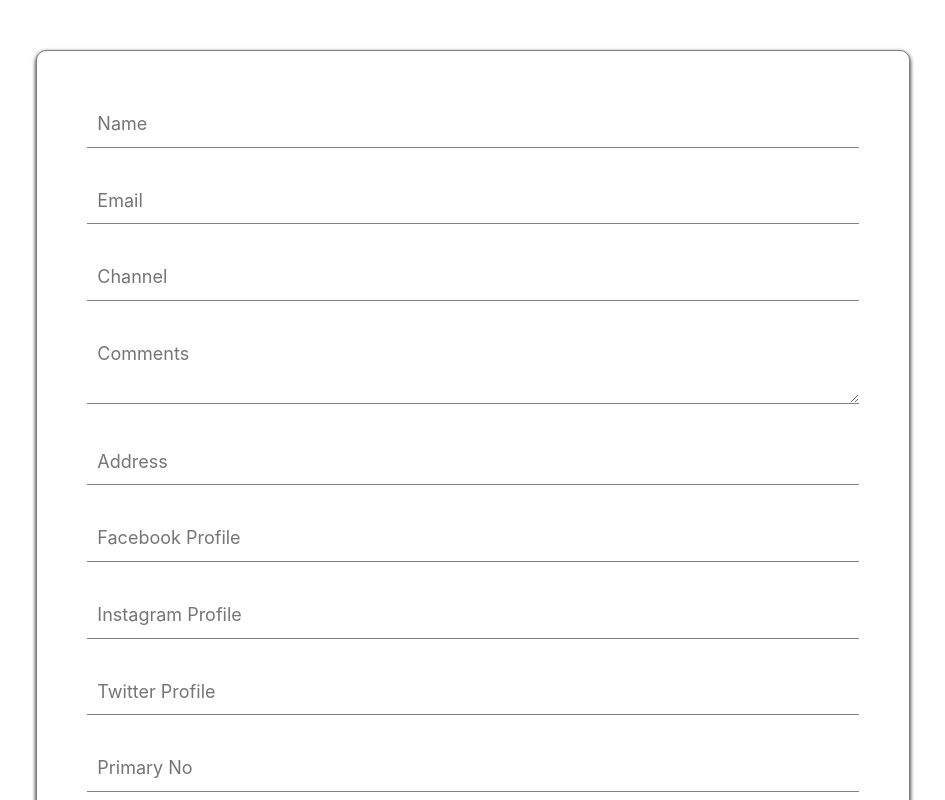
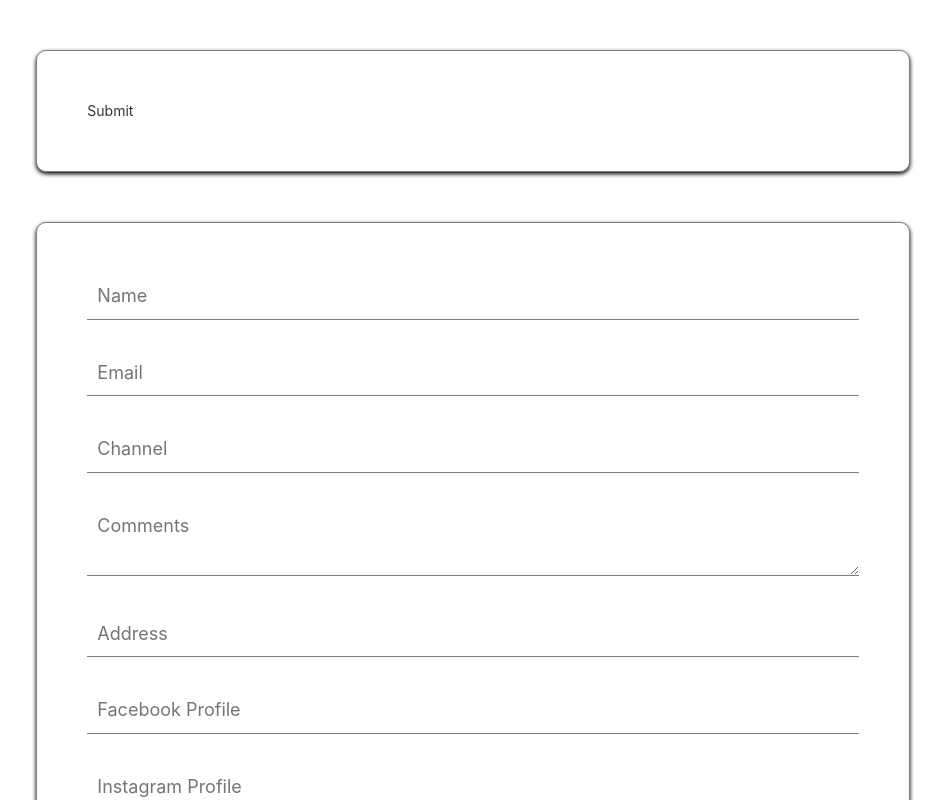
Before and after one commit to ashaytiwari/React-Redux-And-Formik, a React (Create React App) app: page / in a window 1280 px wide. Shown: the top 800 px of the page, without its empty margins (167-1112 px from the left). Built offline with nearby package versions, Linux system fonts and the light colour scheme.

Commit message:
Form Component created

```diff
--- a/src/App.js
+++ b/src/App.js
@@ -5,11 +5,13 @@ import store from './redux/store'
 import './App.css';
 import ReduxContainer from './components/ReduxContainer';
 import YoutubeForm from './components/YoutubeForm';
+import FormikContainer from './Form components/FormikContainer';
 
 function App() {
   return (
     <Provider store={store}>
       <div className="App">
+        <FormikContainer />
         <YoutubeForm />
         <ReduxContainer />
       </div>
--- /dev/null
+++ b/src/Form components/FormikContainer.js
@@ -0,0 +1,34 @@
+import React from 'react'
+import { Formik, Form } from 'formik'
+import * as Yup from 'yup'
+
+function FormikContainer() {
+    const initialValues = {}
+    const validationSchema = Yup.object({})
+    const onSubmit = values => {
+        console.log('Form values', values)
+    }
+    return (
+        <div className='Youtube-form'>
+            <div className="row">
+                <div className="col-md-2"></div>
+                <div className="col-md-8 form">
+                    <Formik
+                    initialValues={initialValues}
+                    validationSchema={validationSchema}
+                    onSubmit={onSubmit} >
+                        {
+                            formik => (
+                                <Form>
+                                    <submit type="submit">Submit</submit>
+                                </Form>
+                            )}
+                    </Formik>
+                </div>
+                <div className="col-md-2"></div>
+            </div>
+        </div>
+    )
+}
+
+export default FormikContainer
```
